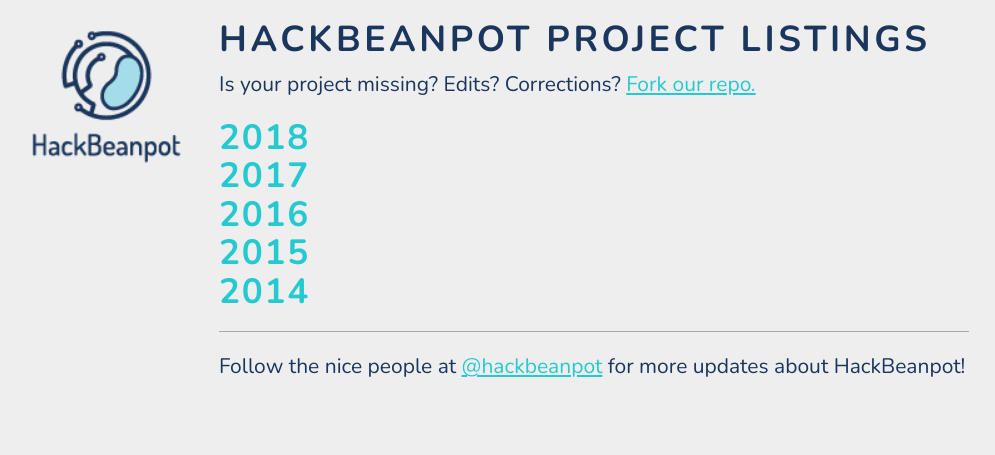
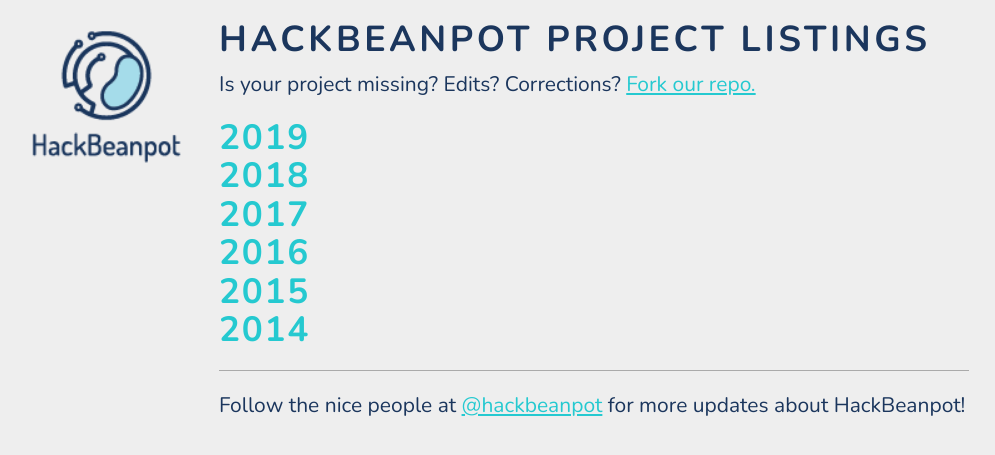
Before and after one commit to HackBeanpot/Projects, a Jekyll site: the page built from index.html, in a window 1280 px wide. Shown: the top 455 px of the page, without its empty margins (46-1041 px from the left). Built offline with Jekyll 4.4.1, drawn with Linux system fonts in a browser that asks for light colours.

Commit message:
2019 link

```diff
--- a/_data/year.yml
+++ b/_data/year.yml
@@ -1,3 +1,6 @@
+- url: 2019-projects.html
+  title: 2019
+
 - url: 2018-projects.html
   title: 2018
 
```
